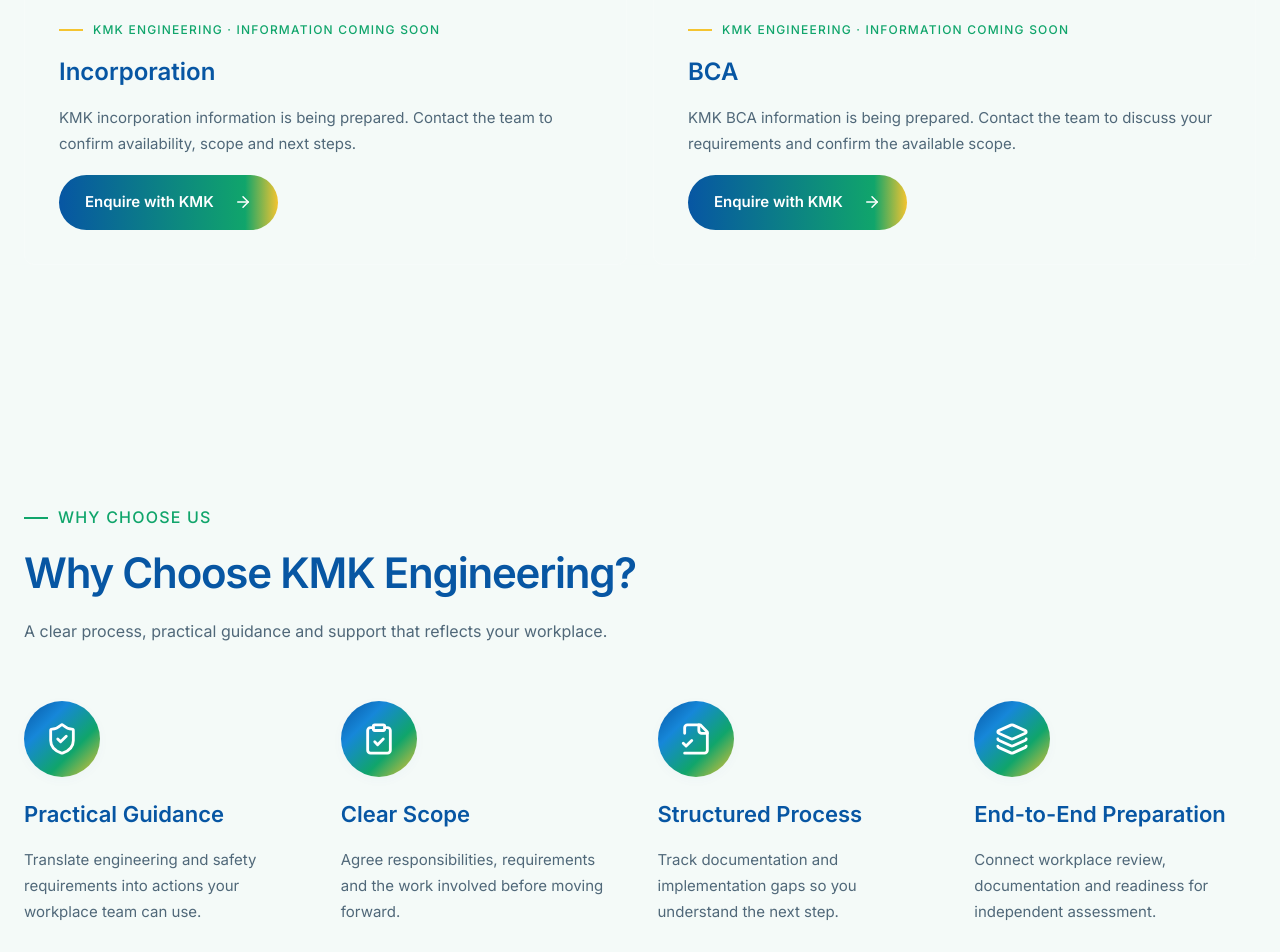
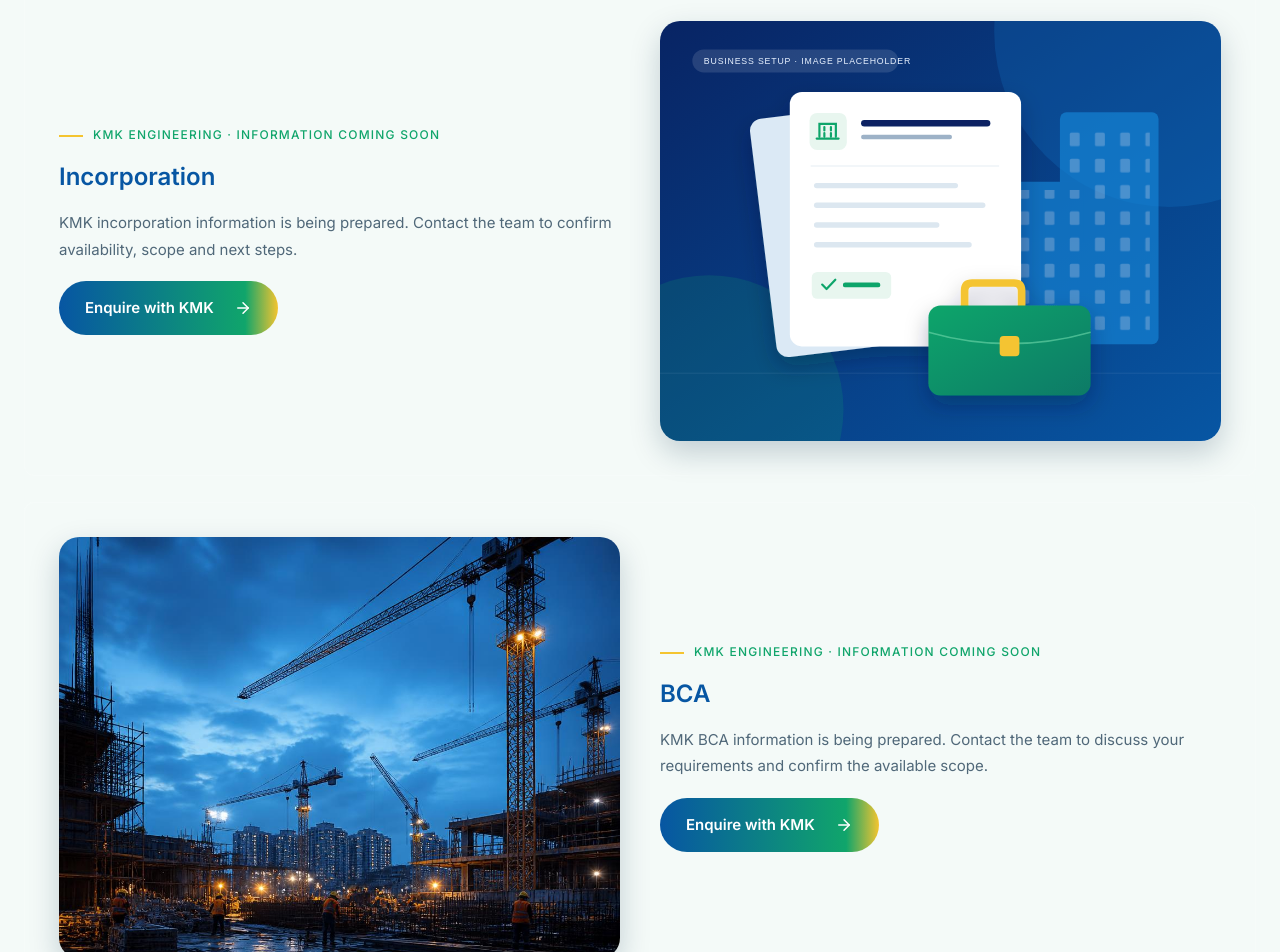
Before and after one commit to udhayas400-oss/KMK-, a React (Vite) app in the folder KMK-Engineering-Website/: page / in a window 1280 px wide. Shown: the part 7040-7992 px from the top of the page. Built offline with nearby package versions, Linux system fonts and the light colour scheme.

Commit message:
added images

```diff
--- /dev/null
+++ b/KMK-Engineering-Website/src/bca.css
@@ -0,0 +1,7 @@
+/* Scoped to the BCA and Incorporation destinations only. */
+#bca.business-placeholder,#incorporation.business-placeholder{grid-column:1/-1;display:grid;grid-template-columns:minmax(0,1fr) minmax(0,1fr);align-items:center;gap:40px}
+#bca .bca-image,#incorporation .incorporation-image{min-width:0;aspect-ratio:4/3;border-radius:20px;box-shadow:0 12px 30px #062c4a35}
+#bca .bca-image img,#incorporation .incorporation-image img{width:100%;height:100%;object-fit:cover;border-radius:inherit}
+#bca .bca-content,#incorporation .incorporation-content{min-width:0}
+@media(max-width:1199px){#bca.business-placeholder,#incorporation.business-placeholder{gap:28px}}
+@media(max-width:767px){#bca.business-placeholder,#incorporation.business-placeholder{grid-template-columns:minmax(0,1fr);gap:28px}#incorporation .incorporation-image{order:-1}}
--- a/KMK-Engineering-Website/src/components/site/BusinessPlaceholders.tsx
+++ b/KMK-Engineering-Website/src/components/site/BusinessPlaceholders.tsx
@@ -1,5 +1,6 @@
 import { ArrowRight } from 'lucide-react';
 import { ButtonLabel } from './ButtonLabel';
+import '../../bca.css';
 
 // Navigation destinations only; no unverified service capabilities are claimed.
 export function BusinessPlaceholders() {
@@ -8,9 +9,17 @@
       { id: 'incorporation', title: 'Incorporation', description: 'KMK incorporation information is being prepared. Contact the team to confirm availability, scope and next steps.' },
       { id: 'bca', title: 'BCA', description: 'KMK BCA information is being prepared. Contact the team to discuss your requirements and confirm the available scope.' },
     ].map(item => <section id={item.id} className="business-placeholder" key={item.id} aria-labelledby={item.id + '-title'}>
+      {item.id === 'bca' && <div className="bca-image"><img src="/industry-construction.jpg" alt="Construction site with tower cranes, building work and workers" width="1024" height="1024" loading="lazy" /></div>}
+      {item.id === 'bca' ? <div className="bca-content">
+        <span className="eyebrow">KMK Engineering · Information coming soon</span>
+        <h3 id={item.id + '-title'}>{item.title}</h3><p>{item.description}</p>
+        <a className="button-primary" href="#contact"><ButtonLabel>Enquire with KMK</ButtonLabel><ArrowRight size={18} /></a>
+      </div> : <div className="incorporation-content">
       <span className="eyebrow">KMK Engineering · Information coming soon</span>
       <h3 id={item.id + '-title'}>{item.title}</h3><p>{item.description}</p>
       <a className="button-primary" href="#contact"><ButtonLabel>Enquire with KMK</ButtonLabel><ArrowRight size={18} /></a>
+      </div>}
+      {item.id === 'incorporation' && <div className="incorporation-image"><img src="/incorporation-placeholder.svg" alt="Placeholder illustration for company documentation and business setup" width="1024" height="768" loading="lazy" /></div>}
     </section>)}
   </div>;
 }
--- a/KMK-Engineering-Website/src/components/site/SiteEffects.tsx
+++ b/KMK-Engineering-Website/src/components/site/SiteEffects.tsx
@@ -7,6 +7,10 @@
   { selector: '.stats-box,.metrics-section .split-layout > div:first-child', motion: 'up' },
   { selector: '.achievement-image,.certification-image', motion: 'left' },
   { selector: '#certification .split-layout > div:last-child', motion: 'right' },
+  { selector: '#bca .bca-image', motion: 'left', trigger: '#bca' },
+  { selector: '#bca .bca-content', motion: 'right', trigger: '#bca' },
+  { selector: '#incorporation .incorporation-content', motion: 'left', trigger: '#incorporation' },
+  { selector: '#incorporation .incorporation-image', motion: 'right', trigger: '#incorporation' },
   { selector: '.service-card,.iso-grid article', motion: 'up', stagger: .12 },
   { selector: '.why-grid article', motion: 'up', stagger: .12 },
   { selector: '.blog-card', motion: 'up', stagger: .12 },
```
Also changed, not shown: KMK-Engineering-Website/public/incorporation-placeholder.svg (added).
